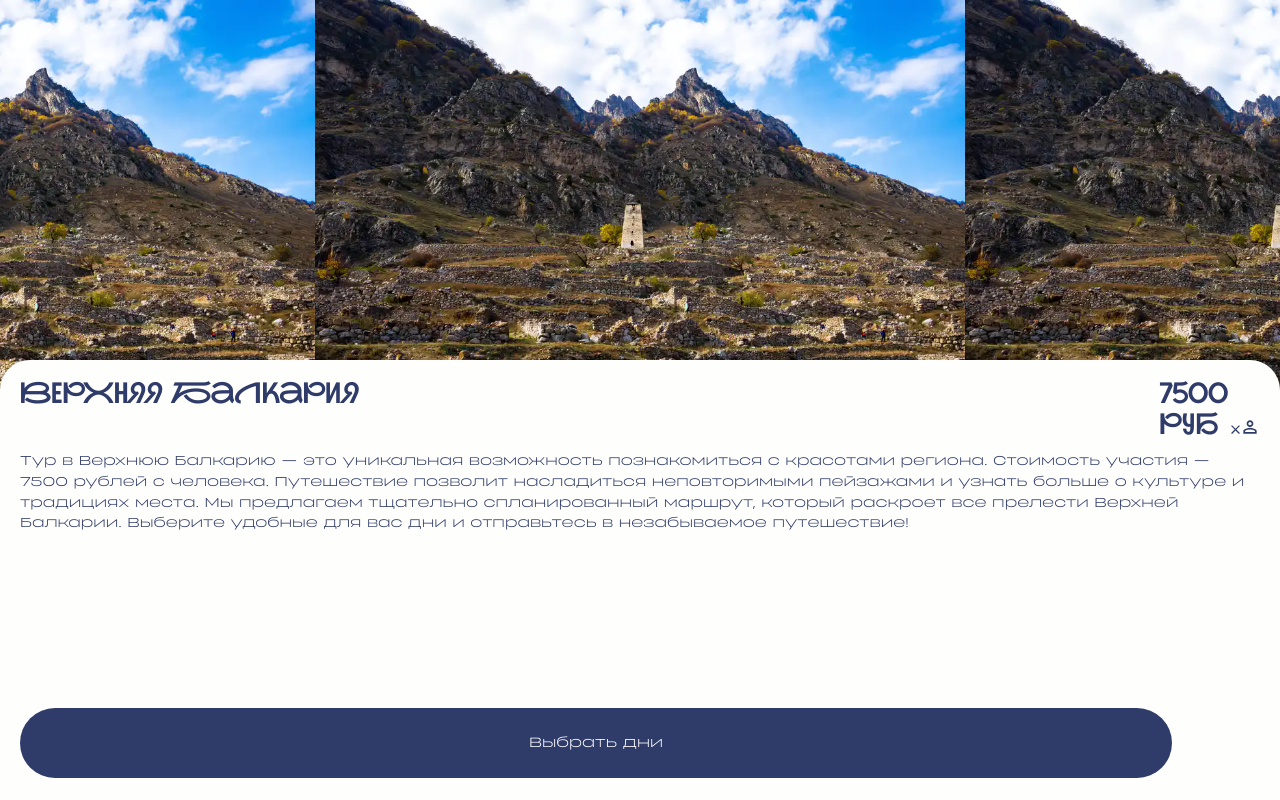
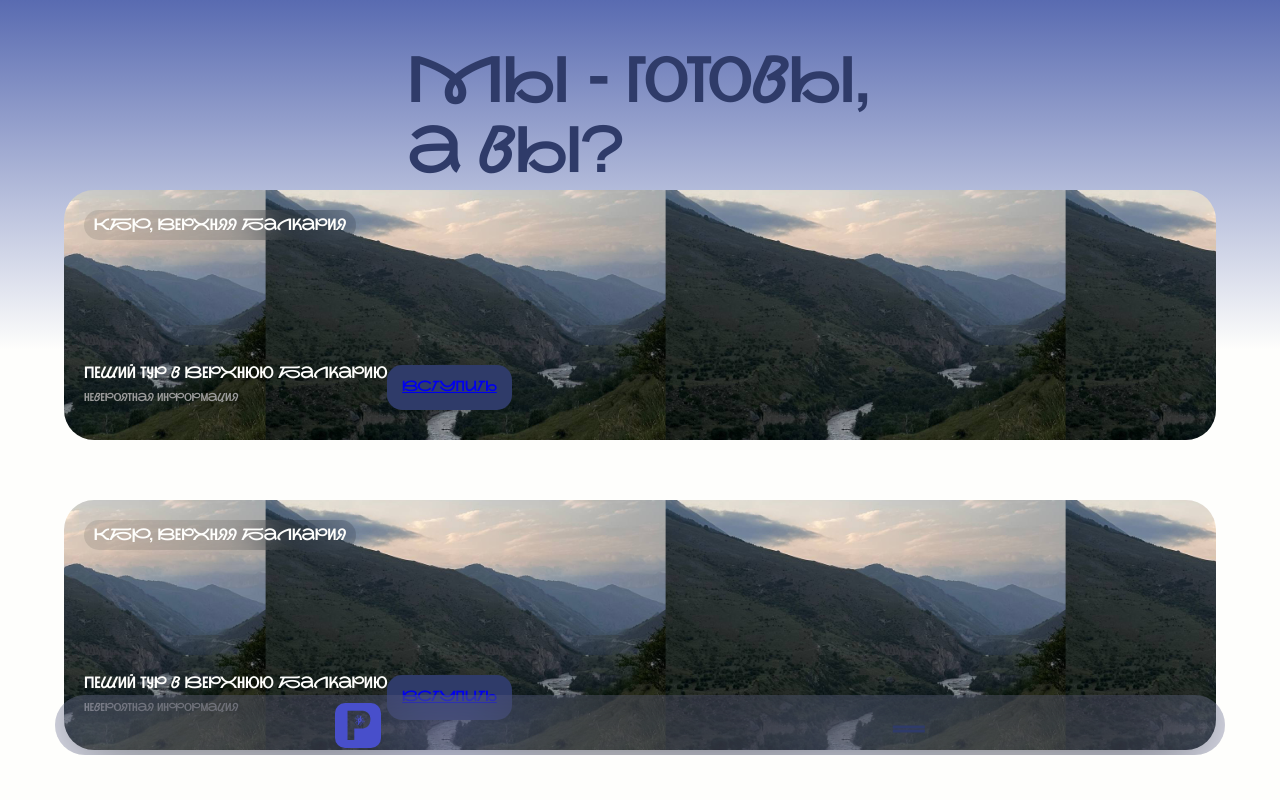
Before and after one commit to ssweezy/pulse-tour, a React (Vite) app: page / in a window 1280 px wide. Shown: the top 800 px of the page. Built offline with nearby package versions, Linux system fonts and the light colour scheme.

Commit message:
- added react router so now we can switch the pages - moved header to bottom and added blur effect? now it look better

```diff
--- a/package.json
+++ b/package.json
@@ -12,6 +12,7 @@
   "dependencies": {
     "react": "^19.1.1",
     "react-dom": "^19.1.1",
+    "react-router": "^7.9.5",
     "react-router-dom": "^7.9.5"
   },
   "devDependencies": {
--- a/src/App.jsx
+++ b/src/App.jsx
@@ -1,20 +1,15 @@
-import Header from "./comp/Header/Header";
-import TourBlock from "./comp/TourBlock/TourBlock";
 import TourPage from "./pages/TourPage/TourPage.jsx";
+import HomePage from "./pages/HomePage/HomePage.jsx";
+import { Routes, Route} from "react-router";
 import "./App.css";
 
 function App() {
   return (
     <>
-      {/* <Header></Header>
-      <div className="tour-section">
-      <h1 className="title">Мы - готовы,<br/>а вы?</h1>
-        <TourBlock></TourBlock>
-        <TourBlock></TourBlock>
-        <TourBlock></TourBlock>
-        <TourBlock></TourBlock>
-      </div> */}
-      <TourPage/>
+      <Routes>
+        <Route path="/tour" element={<TourPage />}></Route>
+        <Route path="/" element={<HomePage />}></Route>
+      </Routes>
     </>
   );
 }
--- a/src/comp/Header/Header.css
+++ b/src/comp/Header/Header.css
@@ -1,18 +1,21 @@
 header {
   z-index: 400;
-  position: absolute;
+  position: fixed;
   display: flex;
   width: auto;
-  height: 50px;
+  height: 60px;
 
-  left: 0px;
-  right: 0px;
-  justify-content: space-between;
+  bottom: 40px;
+  left: 50px;
+  right: 50px;
+  justify-content: space-around;
   align-items: center;
   margin: 5px;
-  border: 2px, solid, var(--main-color);
-  border-radius: 5px;
-  background-color: #1111;
+  /* border: 2px, solid, var(--main-color); */
+  border-radius: 30px;
+  background-color: #9b98e62b;
+  backdrop-filter: blur(40px);
+
 }
 
 .hamburger {
@@ -60,7 +63,7 @@ header {
 }
 
 .logo {
-  margin-left: 5px;
+  margin-left: 15px;
   height: 45px;
   border-radius: 10px;
   overflow: hidden;
--- a/src/comp/Header/Header.jsx
+++ b/src/comp/Header/Header.jsx
@@ -7,7 +7,6 @@ export default function Header() {
         <svg
           version="1.0"
           xmlns="http://www.w3.org/2000/svg"
-          width=""
           height="45px"
           viewBox="0 0 472.000000 455.000000"
           preserveAspectRatio="xMidYMid meet"
--- a/src/comp/TourBlock/TourBlock.css
+++ b/src/comp/TourBlock/TourBlock.css
@@ -4,18 +4,6 @@
     url("/fonts/NAURYZ") format("woff2"),
 } */
 
-.tour-section {
-  display: flex;
-  justify-content: center;
-  flex-wrap: wrap;
-  /* padding-top: 40px; */
-}
-
-.title {
-  font-size: 4rem;
-  color: var(--main-color);
-  padding: 50px 20px 0px;
-}
 
 .tour-block {
   display: flex;
--- a/src/comp/TourBlock/TourBlock.jsx
+++ b/src/comp/TourBlock/TourBlock.jsx
@@ -1,3 +1,4 @@
+import { Routes, Route, Link } from "react-router";
 import "./TourBlock.css";
 
 export default function TourBlock() {
@@ -9,7 +10,10 @@ export default function TourBlock() {
           <div className="tour-name">Пеший тур в Верхнюю Балкарию</div>
           <div className="tour-caption">невероятная информация</div>
         </div>
-        <div className="tour-button">ВСТУПИТЬ</div>
+        <div className="tour-button">
+          <Link to="/tour">ВСТУПИТЬ</Link>
+        </div>
+
       </div>
     </div>
   );
--- a/src/main.jsx
+++ b/src/main.jsx
@@ -1,6 +1,11 @@
-import { StrictMode } from 'react'
-import { createRoot } from 'react-dom/client'
-import './index.css'
-import App from './App.jsx'
+import { StrictMode } from "react";
+import { createRoot } from "react-dom/client";
+import { BrowserRouter } from "react-router";
+import "./index.css";
+import App from "./App.jsx";
 
-createRoot(document.getElementById('root')).render(<App />)
+createRoot(document.getElementById("root")).render(
+  <BrowserRouter>
+    <App />
+  </BrowserRouter>
+);
--- /dev/null
+++ b/src/pages/HomePage/HomePage.css
@@ -0,0 +1,13 @@
+.tour-section {
+  display: flex;
+  justify-content: center;
+  flex-wrap: wrap;
+  overflow: scroll;
+  /* padding-top: 40px; */
+}
+
+.title {
+  font-size: 4rem;
+  color: var(--main-color);
+  padding: 50px 20px 0px;
+}
--- /dev/null
+++ b/src/pages/HomePage/HomePage.jsx
@@ -0,0 +1,21 @@
+import Header from "../../comp/Header/Header";
+import TourBlock from "../../comp/TourBlock/TourBlock";
+import "./HomePage.css"
+
+export default function HomePage() {
+  return (
+    <>
+      <Header></Header>
+      <div className="tour-section">
+        <h1 className="title">
+          Мы - готовы,
+          <br />а вы?
+        </h1>
+        <TourBlock></TourBlock>
+        <TourBlock></TourBlock>
+        <TourBlock></TourBlock>
+        <TourBlock></TourBlock>
+      </div>
+    </>
+  );
+}
--- a/src/pages/TourPage/TourPage.css
+++ b/src/pages/TourPage/TourPage.css
@@ -1,5 +1,6 @@
-.tour-section {
+.tour-page {
   display: flex;
+  flex-wrap: wrap;
   height: 100vh;
   max-height: 100vh;
   overflow: hidden;
@@ -60,7 +61,6 @@
           display: flex;
           height: 15px;
           fill: var(--main-color);
-
         }
 
         .person {
@@ -90,7 +90,6 @@
 
     margin-top: 10px;
     margin-bottom: 90px;
-
   }
 
   .select-button {
@@ -103,7 +102,6 @@
     align-items: center;
     font-family: phonksans;
 
-
     width: 90%;
     height: 70px;
     border-radius: 40px;
--- a/src/pages/TourPage/TourPage.jsx
+++ b/src/pages/TourPage/TourPage.jsx
@@ -2,7 +2,7 @@ import "./TourPage.css";
 
 export default function TourPage() {
   return (
-    <div className="tour-section">
+    <div className="tour-page">
       <div className="tour-img">
         {/* <img src="/tour-pfp/balkaria.webp" alt="фото верхней балкарии" /> */}
       </div>
@@ -15,10 +15,27 @@ export default function TourPage() {
             <div className="price">7500 руб</div>
             {/* <span className="span price-add-info">за человека</span> */}
             <div className="per-one">
-              <svg className="close" xmlns="http://www.w3.org/2000/svg" height="24px" viewBox="0 -960 960 960" width="24px" fill="#e3e3e3"><path d="m256-200-56-56 224-224-224-224 56-56 224 224 224-224 56 56-224 224 224 224-56 56-224-224-224 224Z"/></svg>
-              <svg className="person" xmlns="http://www.w3.org/2000/svg" height="24px" viewBox="0 -960 960 960" width="24px" fill="#e3e3e3"><path d="M480-480q-66 0-113-47t-47-113q0-66 47-113t113-47q66 0 113 47t47 113q0 66-47 113t-113 47ZM160-160v-112q0-34 17.5-62.5T224-378q62-31 126-46.5T480-440q66 0 130 15.5T736-378q29 15 46.5 43.5T800-272v112H160Zm80-80h480v-32q0-11-5.5-20T700-306q-54-27-109-40.5T480-360q-56 0-111 13.5T260-306q-9 5-14.5 14t-5.5 20v32Zm240-320q33 0 56.5-23.5T560-640q0-33-23.5-56.5T480-720q-33 0-56.5 23.5T400-640q0 33 23.5 56.5T480-560Zm0-80Zm0 400Z"/></svg>
+              <svg
+                className="close"
+                xmlns="http://www.w3.org/2000/svg"
+                height="24px"
+                viewBox="0 -960 960 960"
+                width="24px"
+                fill="#e3e3e3"
+              >
+                <path d="m256-200-56-56 224-224-224-224 56-56 224 224 224-224 56 56-224 224 224 224-56 56-224-224-224 224Z" />
+              </svg>
+              <svg
+                className="person"
+                xmlns="http://www.w3.org/2000/svg"
+                height="24px"
+                viewBox="0 -960 960 960"
+                width="24px"
+                fill="#e3e3e3"
+              >
+                <path d="M480-480q-66 0-113-47t-47-113q0-66 47-113t113-47q66 0 113 47t47 113q0 66-47 113t-113 47ZM160-160v-112q0-34 17.5-62.5T224-378q62-31 126-46.5T480-440q66 0 130 15.5T736-378q29 15 46.5 43.5T800-272v112H160Zm80-80h480v-32q0-11-5.5-20T700-306q-54-27-109-40.5T480-360q-56 0-111 13.5T260-306q-9 5-14.5 14t-5.5 20v32Zm240-320q33 0 56.5-23.5T560-640q0-33-23.5-56.5T480-720q-33 0-56.5 23.5T400-640q0 33 23.5 56.5T480-560Zm0-80Zm0 400Z" />
+              </svg>
             </div>
-
           </div>
         </div>
 
@@ -31,7 +48,13 @@ export default function TourPage() {
 
         <div className="tour-about-section">
           <div className="tour-about-text">
-            Тур в Верхнюю Балкарию — это уникальная возможность познакомиться с красотами региона. Стоимость участия — 7500 рублей с человека. Путешествие позволит насладиться неповторимыми пейзажами и узнать больше о культуре и традициях места. Мы предлагаем тщательно спланированный маршрут, который раскроет все прелести Верхней Балкарии. Выберите удобные для вас дни и отправьтесь в незабываемое путешествие!
+            Тур в Верхнюю Балкарию — это уникальная возможность познакомиться с
+            красотами региона. Стоимость участия — 7500 рублей с человека.
+            Путешествие позволит насладиться неповторимыми пейзажами и узнать
+            больше о культуре и традициях места. Мы предлагаем тщательно
+            спланированный маршрут, который раскроет все прелести Верхней
+            Балкарии. Выберите удобные для вас дни и отправьтесь в незабываемое
+            путешествие!
           </div>
         </div>
 
```
Also changed, not shown: 1 other file (tests, documents, lock files or other folders).
